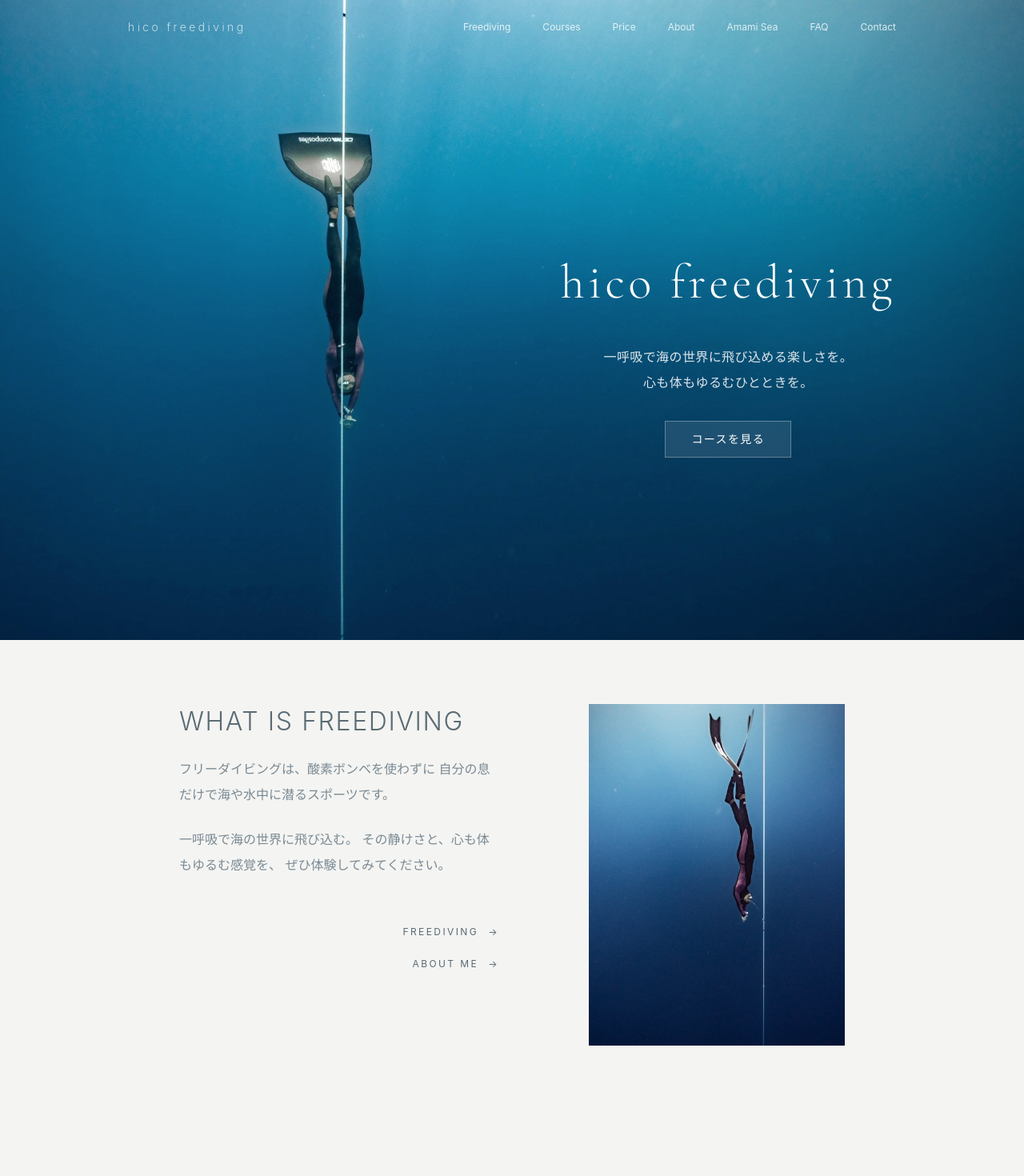
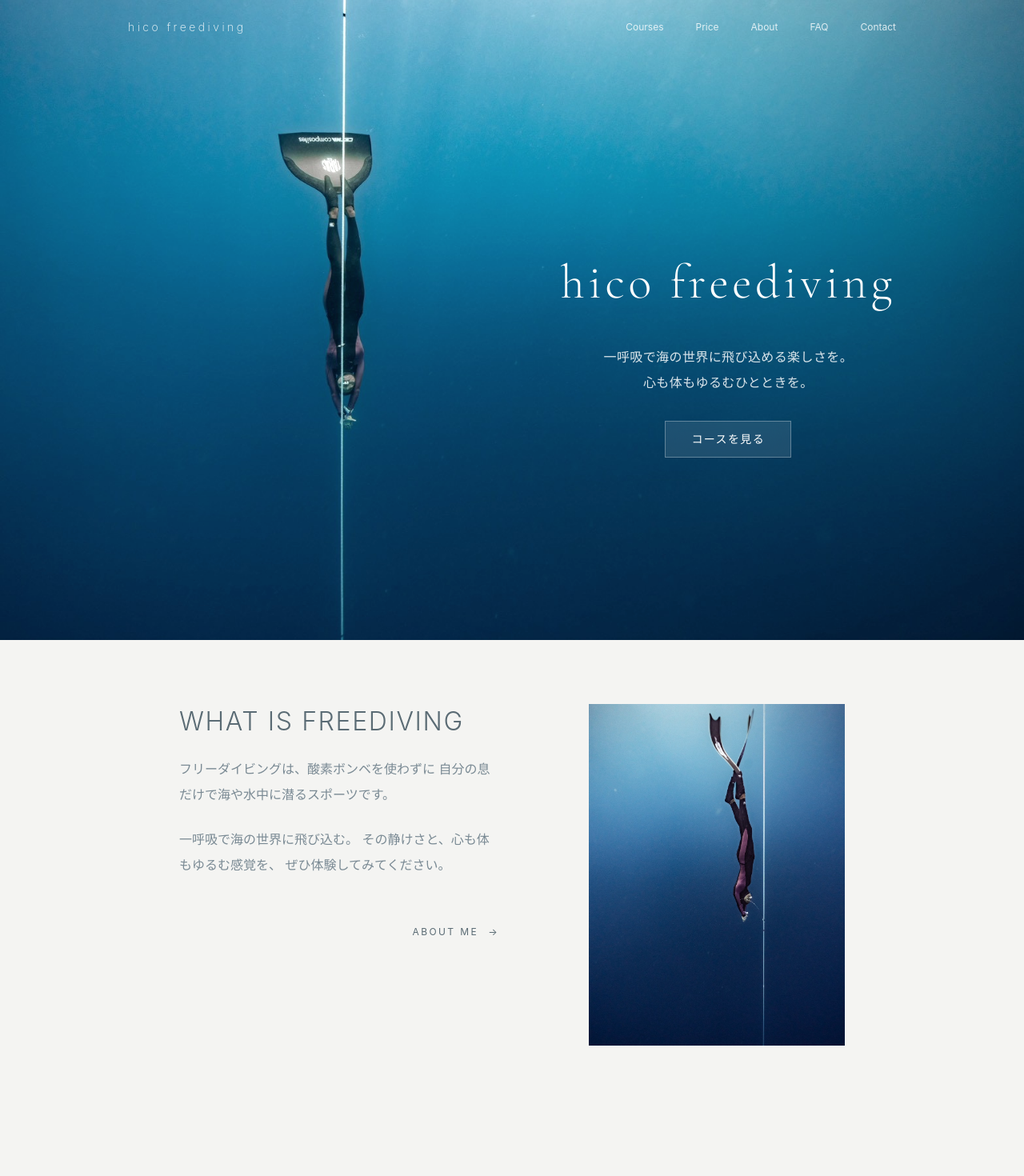
Before and after one commit to ikucha-portfolio/freediving-site, a React (Vite) app: page / in a window 1280 px wide. Shown: the top 1470 px of the page at 80% size. Built offline with nearby package versions, Linux system fonts and the light colour scheme.

Commit message:
HeaderからFreedivingとAmamisae削除/HomeからFreedivingのページ遷移削除

```diff
--- a/src/components/Header.jsx
+++ b/src/components/Header.jsx
@@ -41,11 +41,9 @@ function Header() {
             isScrolled ? "text-[#7a8a94]" : "text-white/80"
           }`}
         >
-          <Link to="/freediving" className="hover:opacity-70">Freediving</Link>
           <Link to="/course" className="hover:opacity-70">Courses</Link>
           <Link to="/price" className="hover:opacity-70">Price</Link>
           <Link to="/about" className="hover:opacity-70">About</Link>
-          <Link to="/amami-sea" className="hover:opacity-70">Amami Sea</Link>
           <Link to="/faq" className="hover:opacity-70">FAQ</Link>
           <Link to="/contact" className="hover:opacity-70">Contact</Link>
         </nav>
--- a/src/pages/Home.jsx
+++ b/src/pages/Home.jsx
@@ -97,15 +97,6 @@ export default function Home() {
               </BodyText>
 
               <div className="pt-10 space-y-6 flex flex-col items-end">
-
-                <Link to="/freediving" className="group text-xs tracking-[0.2em] text-[#5a6b74]">
-                  <span className="inline-flex items-center gap-3">
-                    FREEDIVING
-                    <span className="transition-transform duration-300 group-hover:translate-x-1">
-                      →
-                    </span>
-                  </span>
-                </Link>
 
                 <Link to="/about" className="group text-xs tracking-[0.2em] text-[#5a6b74]">
                   <span className="inline-flex items-center gap-3">
```
